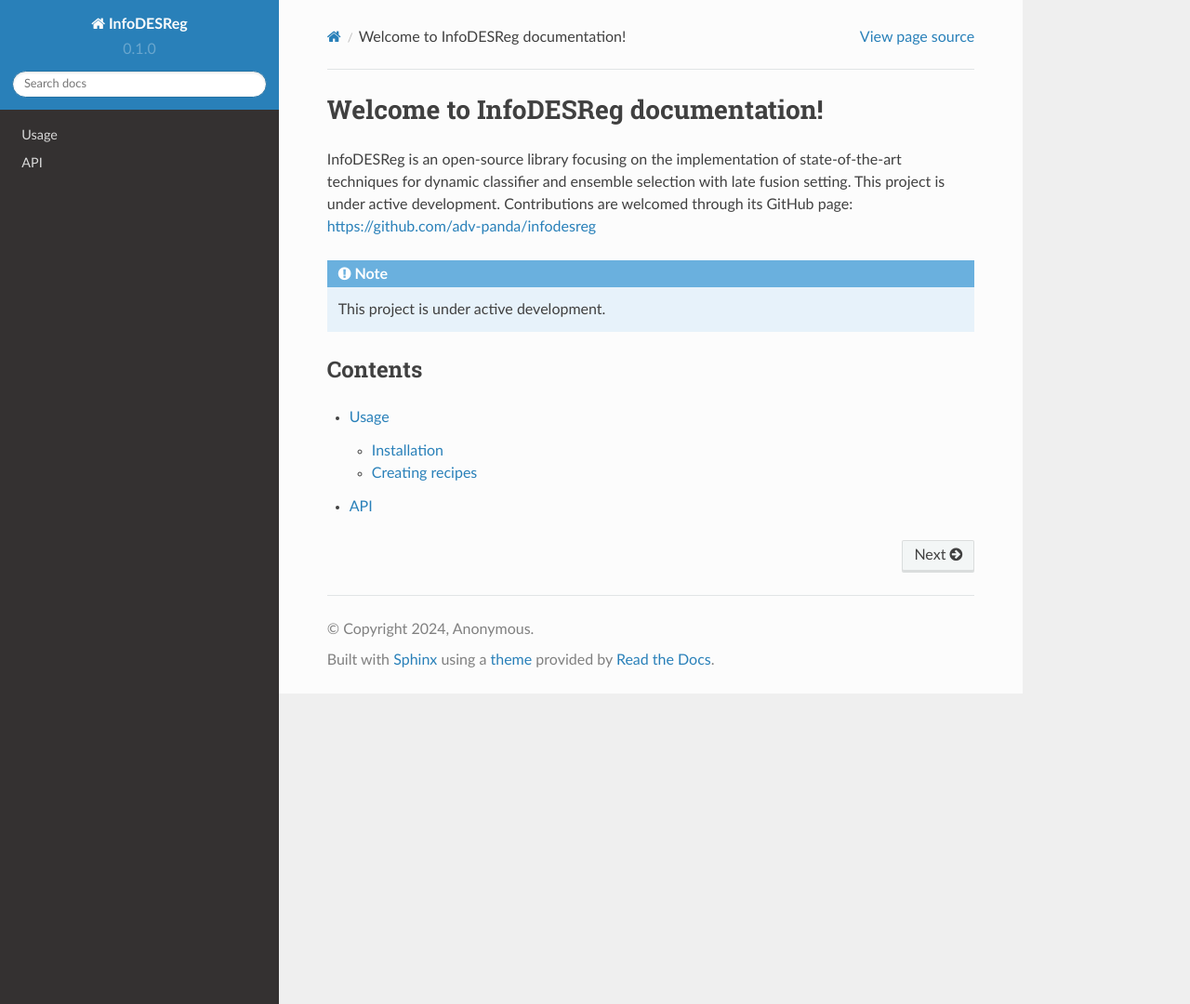
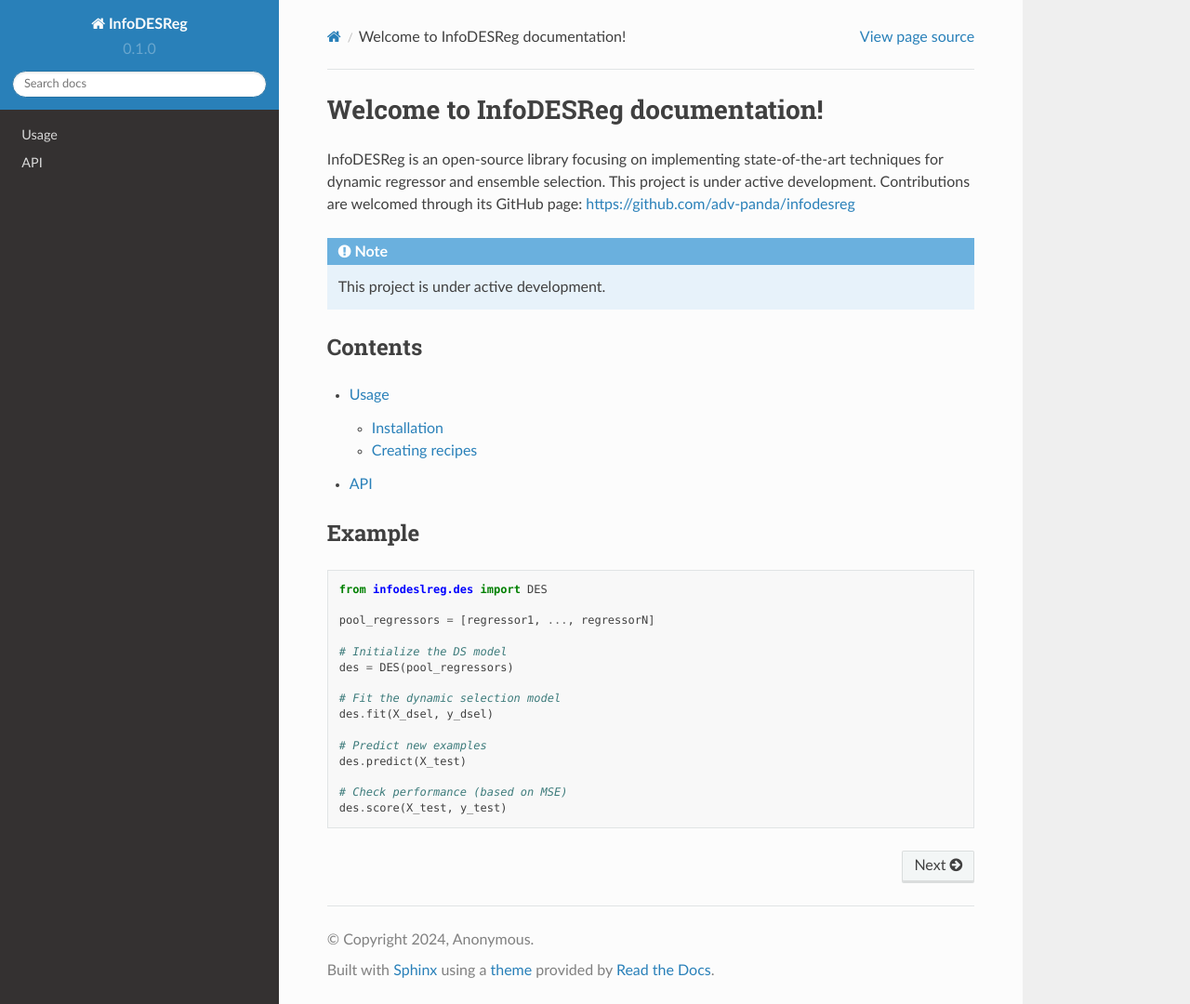
Before and after one commit to adv-panda/infodesreg_docs, a Sphinx documentation site: the page built from docs/source/index.rst, in a window 1280 px wide and 1080 px high. Shown: the whole window at 93% size. Built offline with Sphinx 7.4.7 and the Read the Docs theme 2.0.0, drawn with Linux system fonts in a browser that asks for light colours.

Commit message:
Update index.rst

```diff
--- a/docs/source/index.rst
+++ b/docs/source/index.rst
@@ -1,7 +1,7 @@
 Welcome to InfoDESReg documentation!
 ===================================
 
-InfoDESReg is an open-source library focusing on the implementation of state-of-the-art techniques for dynamic classifier and ensemble selection with late fusion setting. This project is under active development. Contributions are welcomed through its GitHub page: https://github.com/adv-panda/infodesreg
+InfoDESReg is an open-source library focusing on implementing state-of-the-art techniques for dynamic regressor and ensemble selection. This project is under active development. Contributions are welcomed through its GitHub page: https://github.com/adv-panda/infodesreg
 
 .. note::
 
@@ -14,3 +14,25 @@
 
    usage
    api
+
+
+Example
+--------
+
+.. code-block:: python
+
+   from infodeslreg.des import DES
+
+   pool_regressors = [regressor1, ..., regressorN]
+
+   # Initialize the DS model
+   des = DES(pool_regressors)
+
+   # Fit the dynamic selection model
+   des.fit(X_dsel, y_dsel)
+
+   # Predict new examples
+   des.predict(X_test)
+
+   # Check performance (based on MSE)
+   des.score(X_test, y_test)
```
